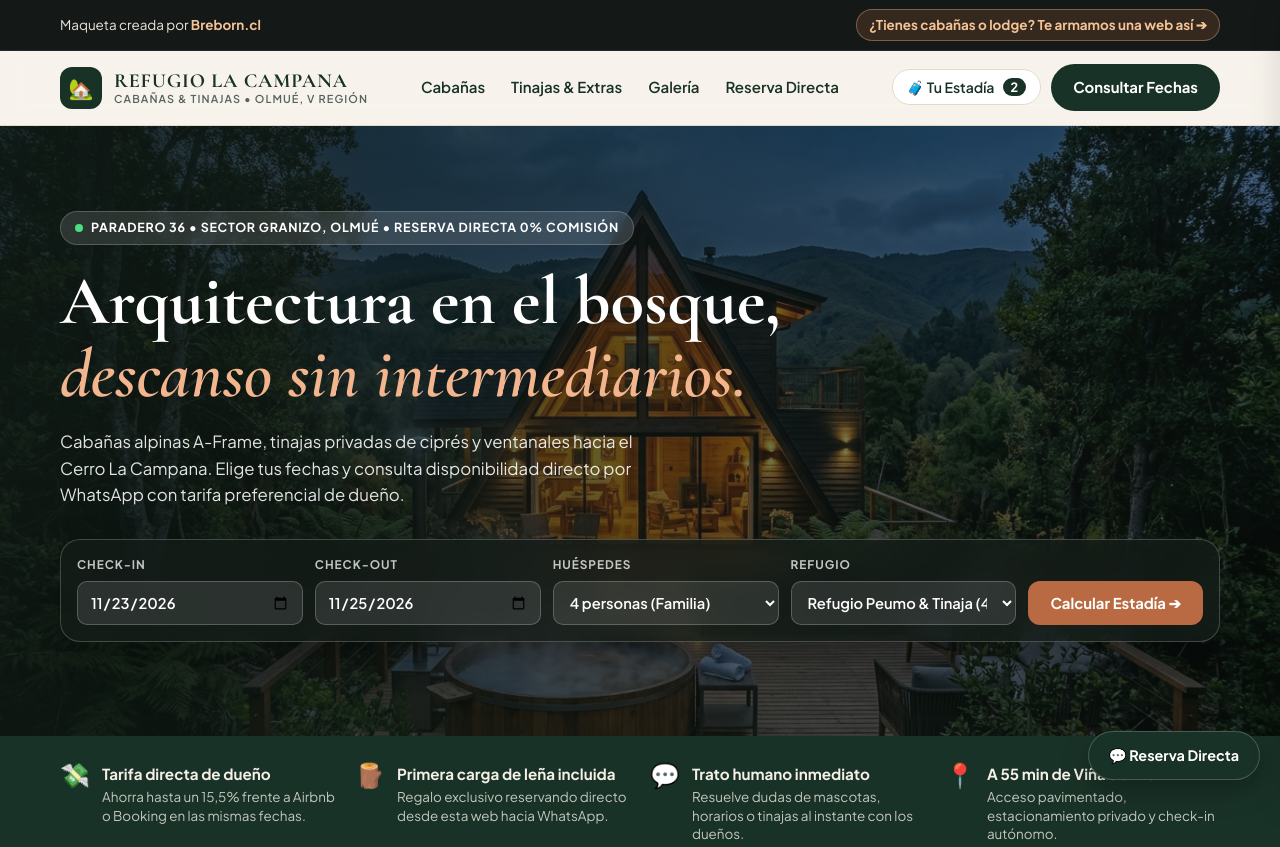
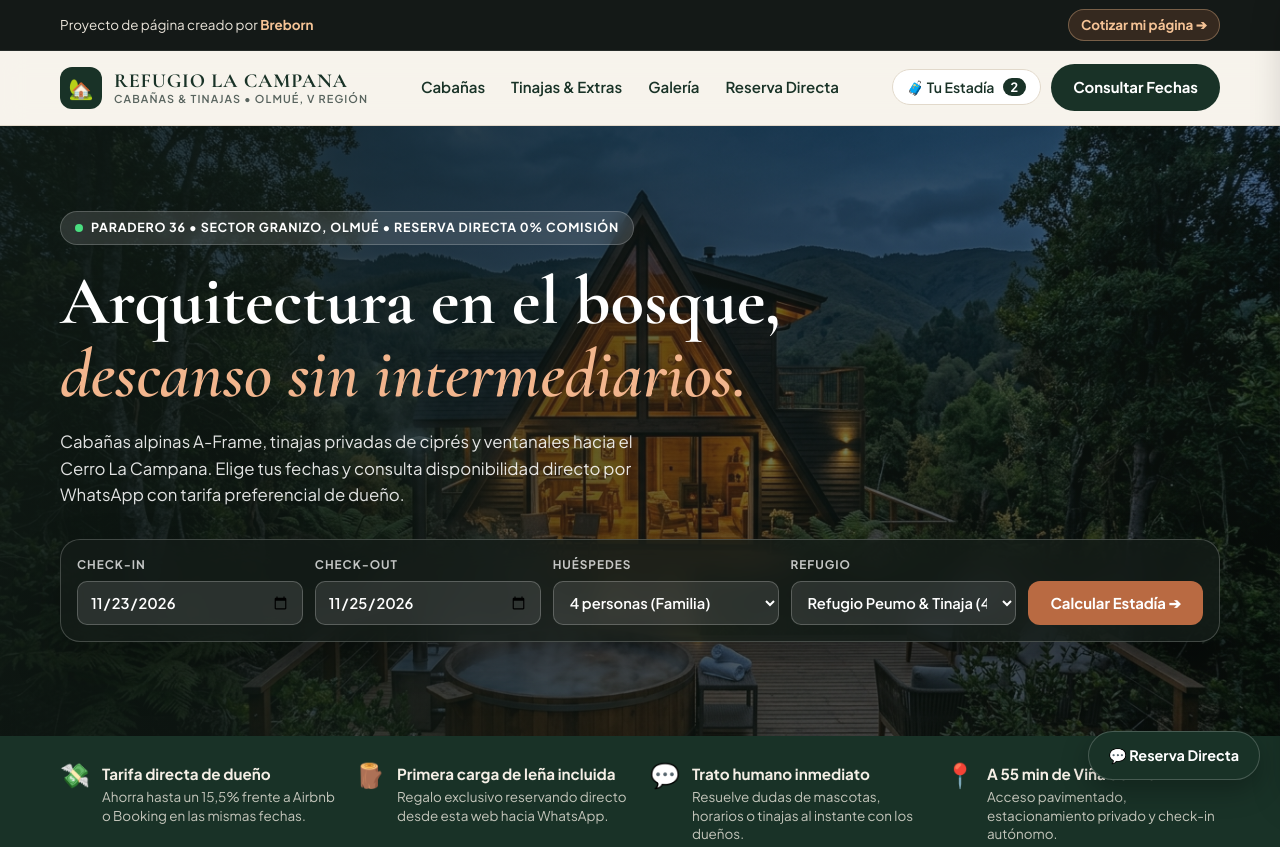
Before and after one commit to Breborn/cabanas-demo, a plain HTML site: page index.html in a window 1280 px wide. Shown: the top 847 px of the page. Drawn offline with nearby package versions, Linux system fonts and the light colour scheme.

Commit message:
fix: standardize top bar to Proyecto de página creado por Breborn and delivery in 5 business days

```diff
--- a/index.html
+++ b/index.html
@@ -4,7 +4,7 @@
   <meta charset="UTF-8">
   <meta name="viewport" content="width=device-width, initial-scale=1.0">
   <title>REFUGIO LA CAMPANA • Cabañas Boutique &amp; Tinajas | Olmué, V Región</title>
-  <meta name="description" content="Cabañas de autor en medio del bosque nativo de Olmué con tinajas privadas de madera, piscina y reserva directa al WhatsApp sin comisiones de portales. Maqueta diseñada por Breborn.cl">
+  <meta name="description" content="Cabañas de autor en medio del bosque nativo de Olmué con tinajas privadas de madera, piscina y reserva directa al WhatsApp sin comisiones de portales. Proyecto de página creado por Breborn (Entrega en 5 días hábiles)">
 
   <link rel="preconnect" href="https://fonts.googleapis.com">
   <link rel="preconnect" href="https://fonts.gstatic.com" crossorigin>
@@ -17,9 +17,9 @@
   <!-- Top Announcement Bar (Breborn) -->
   <aside class="top-bar">
     <div class="container top-bar-inner">
-      <span>Maqueta creada por <a href="https://breborn.cl" target="_blank" rel="noopener">Breborn.cl</a></span>
-      <a href="https://wa.me/56956823670?text=%C2%A1Hola%20Edo!%20Vi%20la%20maqueta%20de%20Caba%C3%B1as%20(Refugio%20La%20Campana)%20y%20quiero%20una%20web%20as%C3%AD%20para%20mis%20caba%C3%B1as." target="_blank" rel="noopener" class="top-bar-cta">
-        ¿Tienes cabañas o lodge? Te armamos una web así ➔
+      <span>Proyecto de página creado por <a href="https://breborn.cl" target="_blank" rel="noopener">Breborn</a></span>
+      <a href="https://wa.me/56956823670?text=%C2%A1Hola%20Breborn!%20Me%20encant%C3%B3%20la%20maqueta%20de%20Caba%C3%B1as.%20Quiero%20una%20web%20as%C3%AD%20para%20mi%20negocio." target="_blank" rel="noopener" class="top-bar-cta">
+        Cotizar mi página ➔
       </a>
     </div>
   </aside>
@@ -303,8 +303,8 @@
         <p>Sector Granizo Paradero 36 • Atención directa todos los días de 09:00 a 22:00 hrs.</p>
       </div>
       <div class="footer-right">
-        <span>Sitio demostración diseñado por <a href="https://breborn.cl" target="_blank" rel="noopener">Breborn.cl</a></span>
-        <a href="https://wa.me/56956823670?text=%C2%A1Hola%20Edo!%20Quiero%20cotizar%20una%20web%20as%C3%AD%20para%20mis%20caba%C3%B1as." target="_blank" rel="noopener" class="footer-wa">Quiero esta web para mis cabañas ➔</a>
+        <span>Proyecto de página creado por <a href="https://breborn.cl" target="_blank" rel="noopener">Breborn</a> • Entrega en 5 días hábiles</span>
+        <a href="https://wa.me/56956823670?text=%C2%A1Hola%20Breborn!%20Quiero%20cotizar%20una%20web%20para%20mis%20caba%C3%B1as." target="_blank" rel="noopener" class="footer-wa">Quiero esta web para mis cabañas ➔</a>
       </div>
     </div>
   </footer>
```
